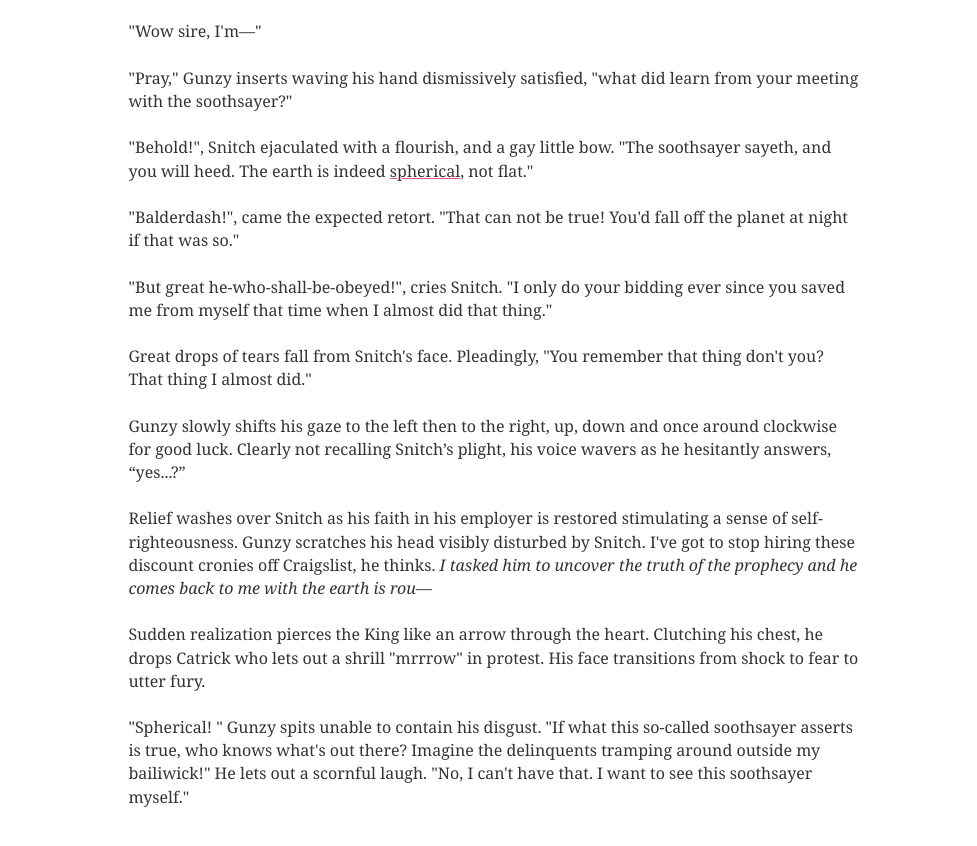
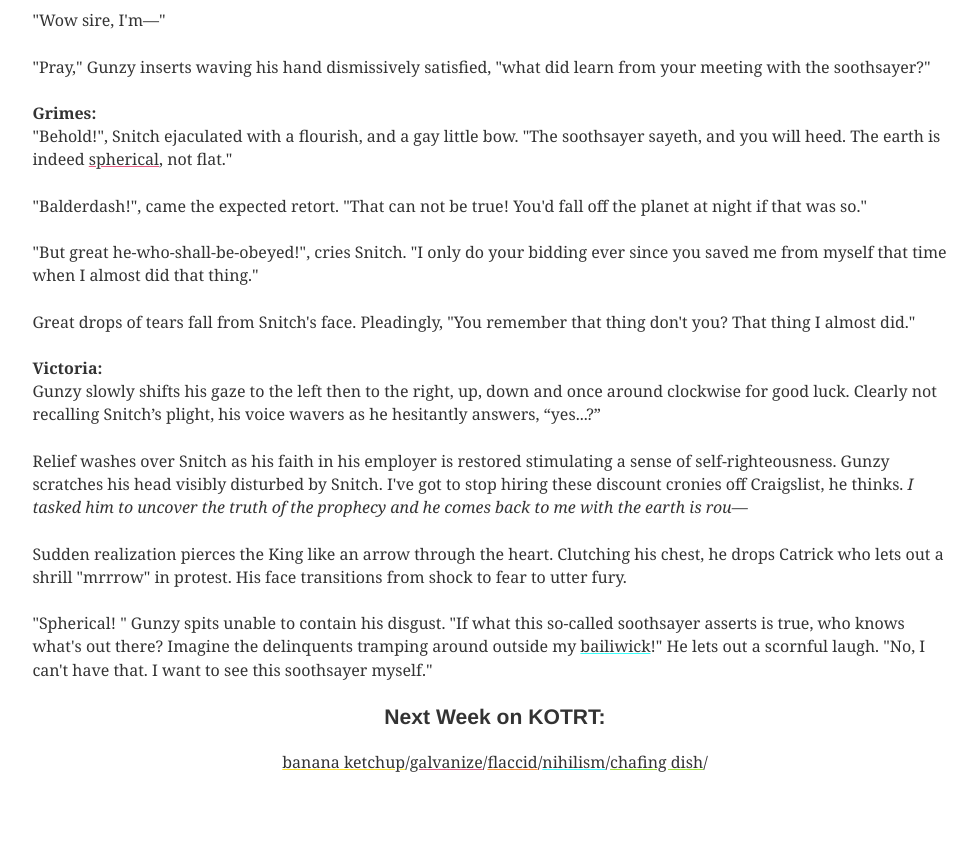
Before and after one commit to vetaylor/knights-of-the-raid-table, a Gatsby site: page / in a window 1280 px wide. Shown: the part 1406-2252 px from the top of the page, without its empty margins (145-1122 px from the left). After the commit the page ends 2227 px from the top, so only its background shows below. Built offline with nearby package versions, Linux system fonts and the light colour scheme; Gatsby itself is replaced by a stand-in of ours.

Commit message:
Fixed spacing and added next week words

```diff
--- a/src/components/layout.js
+++ b/src/components/layout.js
@@ -31,7 +31,7 @@ const Layout = ({ children }) => (
         <div
           style={{
             margin: '0 auto',
-            maxWidth: 768,
+            maxWidth: 960,
             padding: '0px 1.0875rem 1.45rem',
             paddingTop: 0,
           }}
--- a/src/pages/index.js
+++ b/src/pages/index.js
@@ -4,14 +4,17 @@ import Layout from '../components/layout'
 
 const IndexPage = () => (
   <Layout>
+    <h1 style={{ display: 'flex', justifyContent: 'center' }}>Prologue</h1>
     <p>
+      <strong>Rick:</strong><br/>
       His scowl serves as a stark contrast to the tender affection
-      Gunzy's <span style={{ textDecoration: 'underline #9be835'}}>supple</span> fingers
+      Gunzy's <span style={{ textDecoration: 'underline #9be835' }}>supple</span> fingers
       fingers shows his feline companion. Waiting at the bus stop for the “specialist”
       he summoned to “court”, the self-proclaimed king of All-Over-The-Place yells,
       "How dare he make the king wait?"
     </p>
     <p>
+      <strong>Josh:</strong><br/>
       Exhausted from pacing, he sits to stroke his cat. “Of all my feline companions,
       you're my favorite Mr. Catrick Swayze,” Gunzy imagines running his fingers
       through Catrick’s fluffy mane. Catrick is a sphynx. For the moment.
@@ -22,7 +25,7 @@ const IndexPage = () => (
     <p>
       The residue of his altercation at Planet Fitness earlier in the day lingers.
       “I'm so outraged at that gym attendant at Planet Fitness! How dare
-      he <span style={{ textDecoration: 'underline #ff9438'}}>ostracize</span> me
+      he <span style={{ textDecoration: 'underline #ff9438' }}>ostracize</span> me
       from my place of body worship!” he reflects.
     </p>
     <p>
@@ -35,6 +38,7 @@ const IndexPage = () => (
       ...
     </p>
     <p>
+      <strong>Nate:</strong><br/>
       Earlier in the week Gunzy embarked on a VHS frenzy. He fingered and prodded
       boxes packed full of video tapes until he settled on a Three's Company binge.
       He determined it critical to examine what he believed to be the subtle sexual
@@ -68,7 +72,7 @@ const IndexPage = () => (
     </p>
     <p>
       The bus squeals to a stop and spits out Snitch, Gunzy's "specialist". "It's
-      about time <span style={{ textDecoration: 'underline #ffe32c'}}>manservant</span>.
+      about time <span style={{ textDecoration: 'underline #ffe32c' }}>manservant</span>.
       You make me sit idle at your peril."
     </p>
     <p>
@@ -95,9 +99,10 @@ const IndexPage = () => (
       learn from your meeting with the soothsayer?"
     </p>
     <p>
+      <strong>Grimes:</strong><br/>
       "Behold!", Snitch ejaculated with a flourish, and a gay little bow.
       "The soothsayer sayeth, and you will heed. The earth is
-      indeed <span style={{ textDecoration: 'underline #e85981'}}>spherical</span>,
+      indeed <span style={{ textDecoration: 'underline #e85981' }}>spherical</span>,
       not flat."
     </p>
     <p>
@@ -113,6 +118,7 @@ const IndexPage = () => (
       thing don't you? That thing I almost did."
     </p>
     <p>
+      <strong>Victoria:</strong><br/>
       Gunzy slowly shifts his gaze to the left then to the right, up, down and
       once around clockwise for good luck. Clearly not recalling Snitch’s plight,
       his voice wavers as he hesitantly answers, “yes...?”
@@ -132,10 +138,20 @@ const IndexPage = () => (
     <p>
       "Spherical! " Gunzy spits unable to contain his disgust. "If what this so-called
       soothsayer asserts is true, who knows what's out there? Imagine the
-      delinquents tramping around outside my <span style={{ textDecoration: 'underline #3affa'}}>bailiwick</span>!"
+      delinquents tramping around outside my <span style={{ textDecoration: 'underline #3afffa' }}>bailiwick</span>!"
       He lets out a scornful laugh. "No, I can't have that. I want to see this
       soothsayer myself."
     </p>
+    <div>
+      <h3 style={{ display: 'flex', justifyContent: 'center' }}>Next Week on KOTRT:</h3>
+      <p style={{ display: 'flex', justifyContent: 'center' }}>
+        <span style={{ textDecoration: 'underline #ffe32c' }}>banana ketchup</span>/{' '}
+        <span style={{ textDecoration: 'underline #e85981' }}>galvanize</span>/{' '}
+        <span style={{ textDecoration: 'underline #ff9438' }}>flaccid</span>/{' '}
+        <span style={{ textDecoration: 'underline #3afffa' }}>nihilism</span>/{' '}
+        <span style={{ textDecoration: 'underline #9be835' }}>chafing dish</span>/{' '}
+      </p>
+    </div>
   </Layout>
 )
 
```
